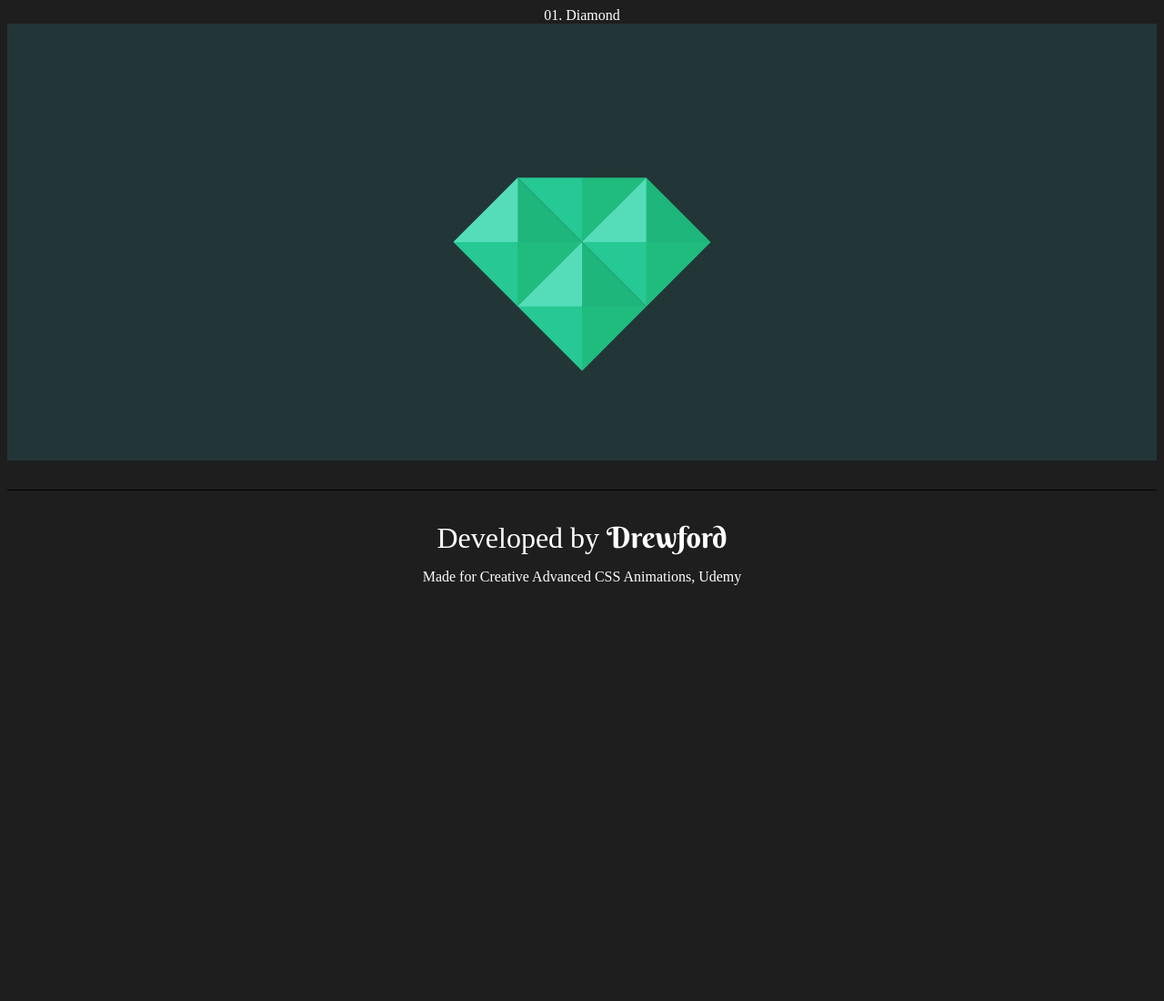
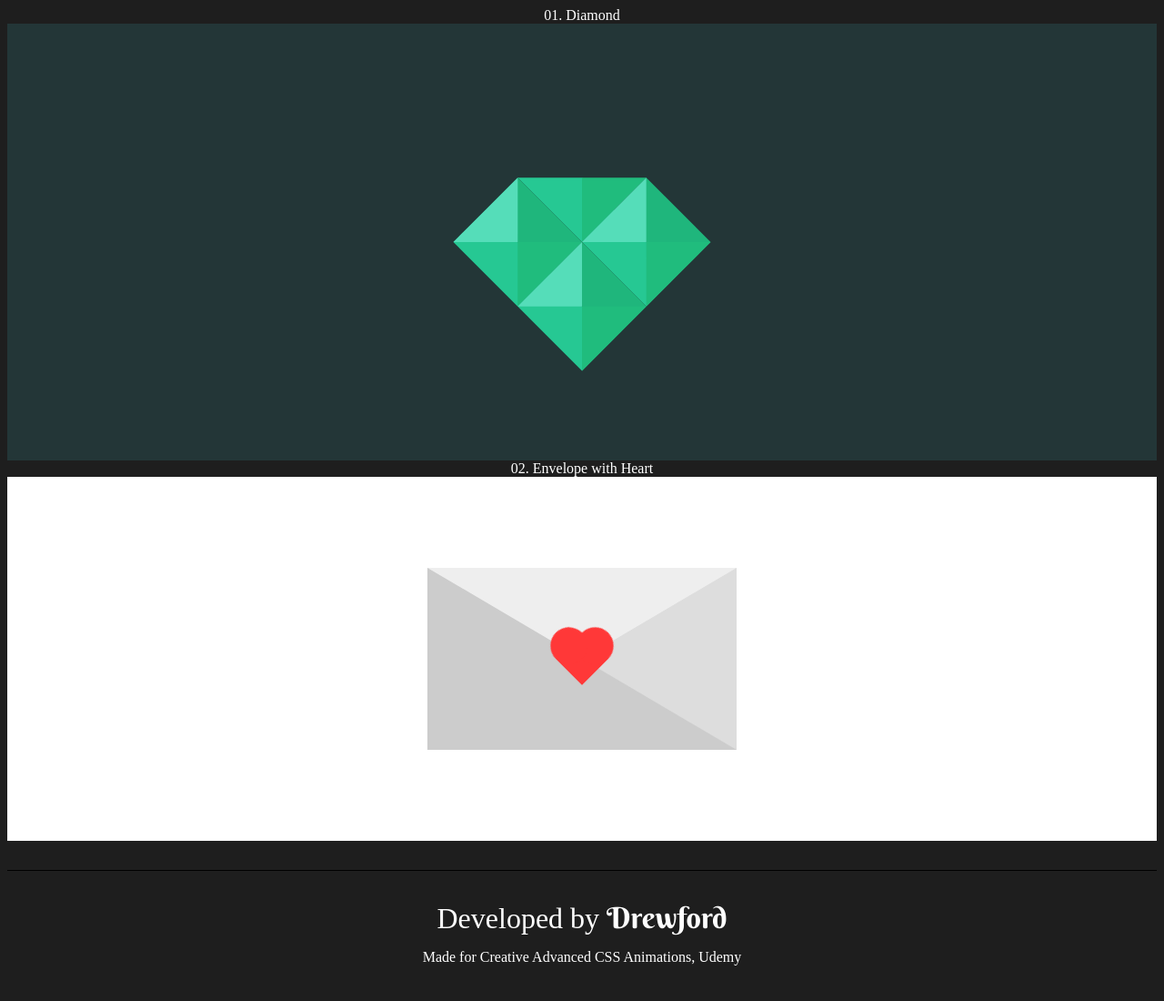
Before and after one commit to SleazyCook/css-draw, a plain HTML site: page index.html in a window 1280 px wide. Shown: the whole page at 91% size. Before the commit the page ends 800 px from the top, so only its background shows below. Drawn offline with Linux system fonts and the light colour scheme.

Commit message:
add drawing 02

```diff
--- a/index.html
+++ b/index.html
@@ -25,6 +25,13 @@
     </div>
   </div>
 
+  <div class="label">02. Envelope with Heart </div>
+  <div class="container-02">
+    <div class="card">
+      <div class="heart"></div>
+    </div>
+  </div>
+
     <!-- End All Illutrations -->
   </div>
 
--- a/style.css
+++ b/style.css
@@ -98,3 +98,64 @@ footer {
 }
 
 /* 01 END */
+/* 02 START */
+
+.container-02 {
+  background-color: #fff;
+  padding: 0;
+  margin: 0;
+  height: 50vh;
+  display: flex;
+  justify-content: center;
+  align-items: center;
+}
+
+.card {
+  width: 0;
+  height: 0;
+  border-top: 100px solid #eee;
+  border-right: 170px solid #ddd;
+  border-bottom: 100px solid #ccc;
+  border-left: 170px solid #ccc;
+}
+
+.heart {
+  width: 32px;
+  height: 32px;
+  background-color: #ff3838;
+  transform: translate(-50%, -50%) rotate(45deg);
+  animation: heartbeat 1.4s linear infinite;
+}
+
+.heart:before {
+  content: "";
+  position: absolute;
+  top: 0;
+  left: 0;
+  width: 100%;
+  height: 100%;
+  background-color: #ff3838;
+  transform: translateY(-50%);
+  border-radius: 50%;
+}
+
+.heart:after {
+  content: "";
+  position: absolute;
+  top: 0;
+  left: 0;
+  width: 100%;
+  height: 100%;
+  background-color: #ff3838;
+  transform: translateX(-50%);
+  border-radius: 50%;
+}
+
+@keyframes heartbeat {
+  0% { transform: translate(-50%, -50%) rotate(45deg) scale(1); }
+  25% { transform: translate(-50%, -50%) rotate(45deg) scale(1); }
+  30% { transform: translate(-50%, -50%) rotate(45deg) scale(1.4); }
+  50% { transform: translate(-50%, -50%) rotate(45deg) scale(1.2); }
+  70% { transform: translate(-50%, -50%) rotate(45deg) scale(1.4); }
+  100% { transform: translate(-50%, -50%) rotate(45deg) scale(1); }
+}
```
